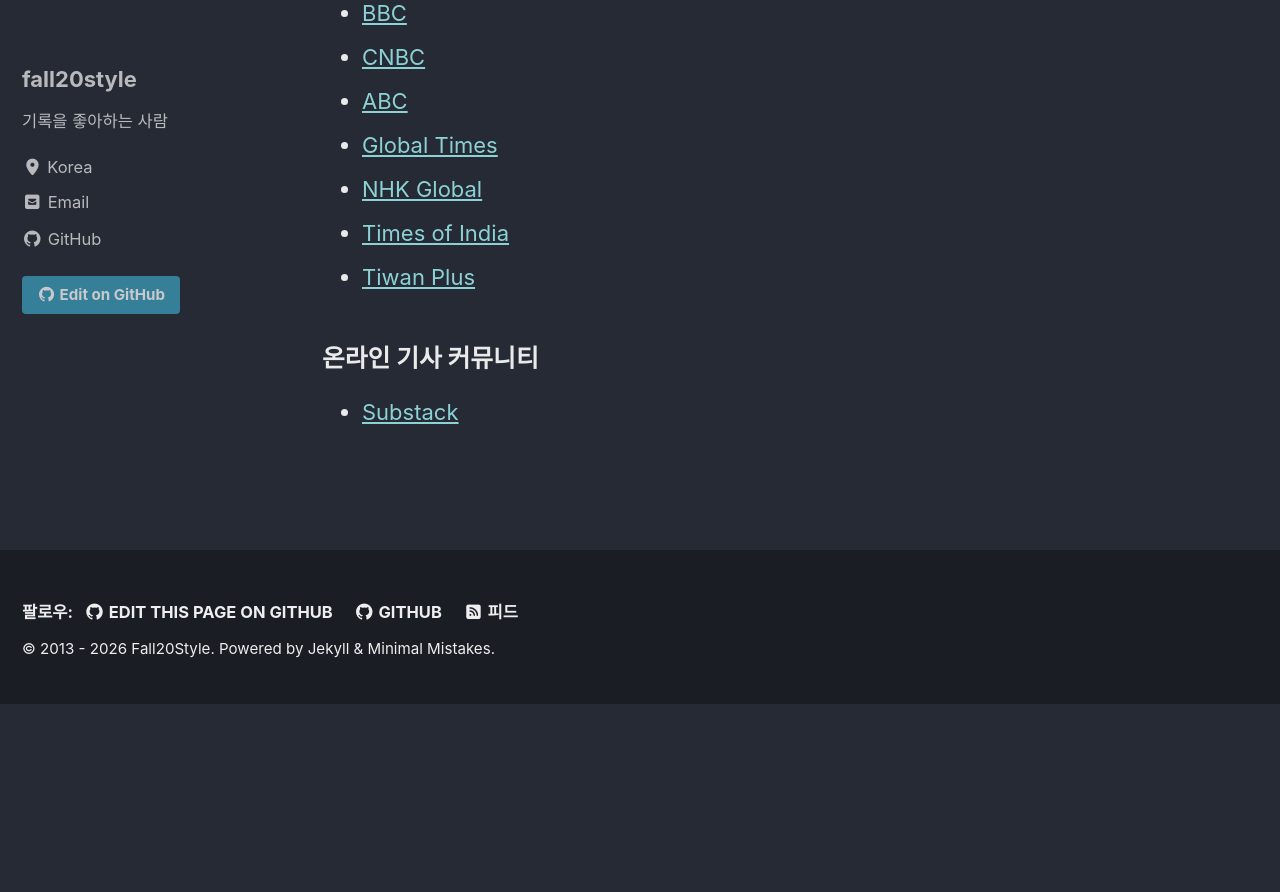
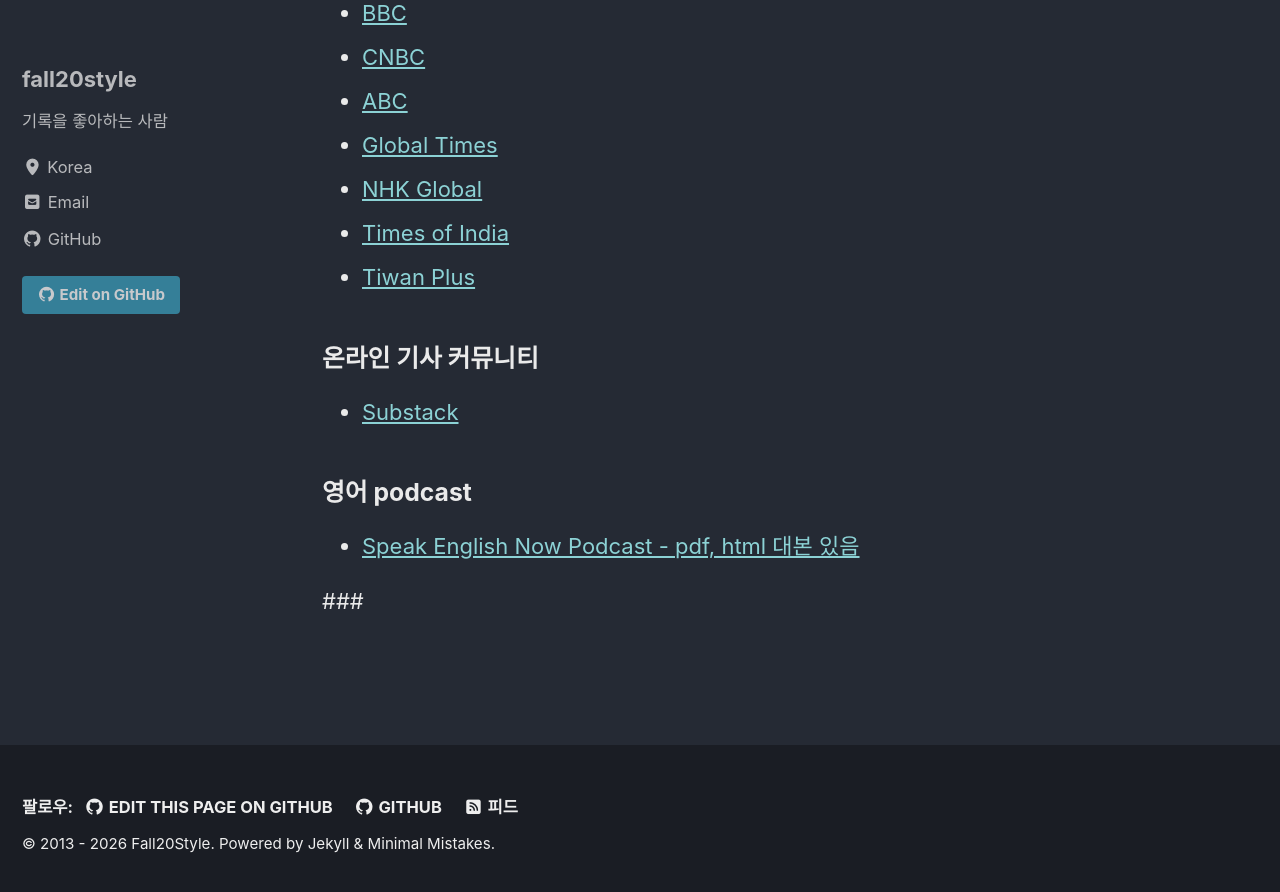
Before and after one commit to fall20style/fall20style.github.io, a Jekyll site: the page built from books.md, in a window 1280 px wide and 900 px high, scrolled down 1501 px. Shown: the top 892 px of the window. Built offline with Jekyll 4.4.1, drawn with Linux system fonts in a browser that asks for light colours; cached includes are drawn as plain includes; before the commit the page ends 2205 px from its top, so only the background shows below that.

Commit message:
Update books.md

```diff
--- a/books.md
+++ b/books.md
@@ -50,3 +50,11 @@ read_time: true
 
 ### 온라인 기사 커뮤니티
 - [Substack](https://www.substack.com/)
+
+### 영어 podcast
+- [Speak English Now Podcast - pdf, html 대본 있음](https://speakenglishpodcast.com/special-episode/)
+
+
+
+
+###
```
